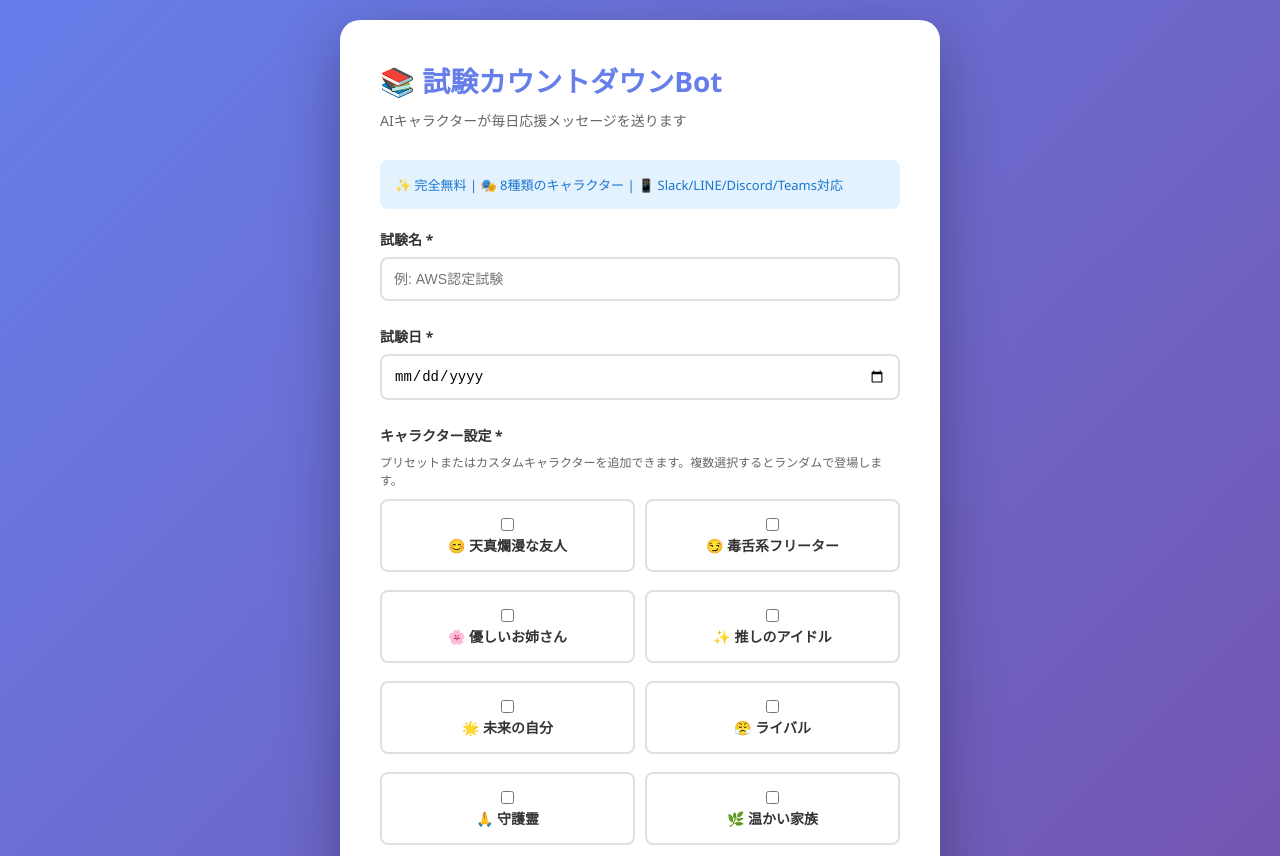
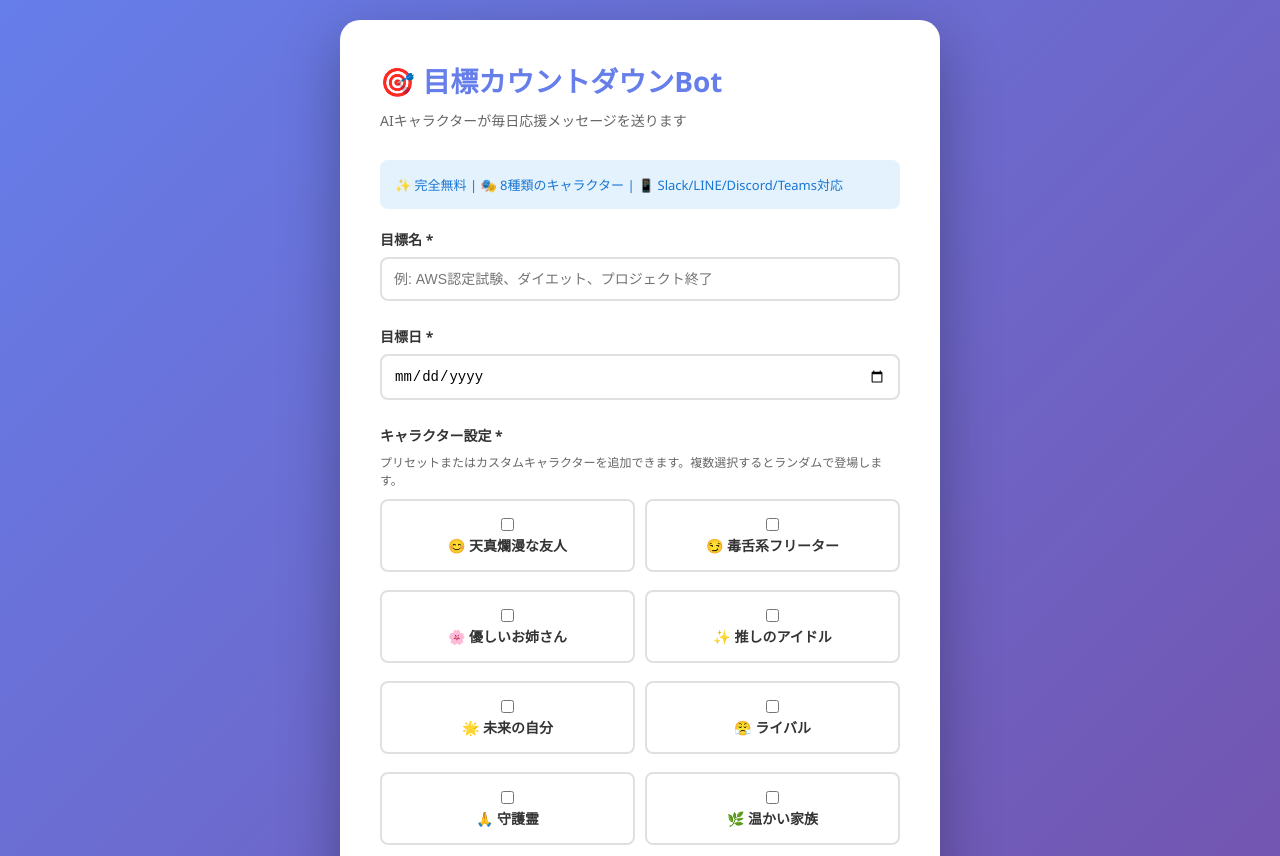
Before and after one commit to Hokim22/countdown-bot, a plain HTML site: page docs/index.html in a window 1280 px wide. Shown: the top 856 px of the page. Drawn offline with Linux system fonts and the light colour scheme.

Commit message:
Change from exam to goal for broader use cases

```diff
--- a/docs/index.html
+++ b/docs/index.html
@@ -3,7 +3,7 @@
 <head>
     <meta charset="UTF-8">
     <meta name="viewport" content="width=device-width, initial-scale=1.0">
-    <title>試験カウントダウンBot - 登録</title>
+    <title>目標カウントダウンBot - 登録</title>
     <style>
         * { margin: 0; padding: 0; box-sizing: border-box; }
         body { font-family: 'Segoe UI', sans-serif; background: linear-gradient(135deg, #667eea 0%, #764ba2 100%); min-height: 100vh; padding: 20px; }
@@ -29,7 +29,7 @@
 </head>
 <body>
     <div class="container">
-        <h1>📚 試験カウントダウンBot</h1>
+        <h1>🎯 目標カウントダウンBot</h1>
         <p class="subtitle">AIキャラクターが毎日応援メッセージを送ります</p>
 
         <div class="info">
@@ -38,12 +38,12 @@
 
         <form id="registrationForm">
             <div class="form-group">
-                <label>試験名 *</label>
-                <input type="text" id="examName" required placeholder="例: AWS認定試験">
+                <label>目標名 *</label>
+                <input type="text" id="examName" required placeholder="例: AWS認定試験、ダイエット、プロジェクト終了">
             </div>
 
             <div class="form-group">
-                <label>試験日 *</label>
+                <label>目標日 *</label>
                 <input type="date" id="targetDate" required>
             </div>
 
```
Also changed, not shown: README.md.
